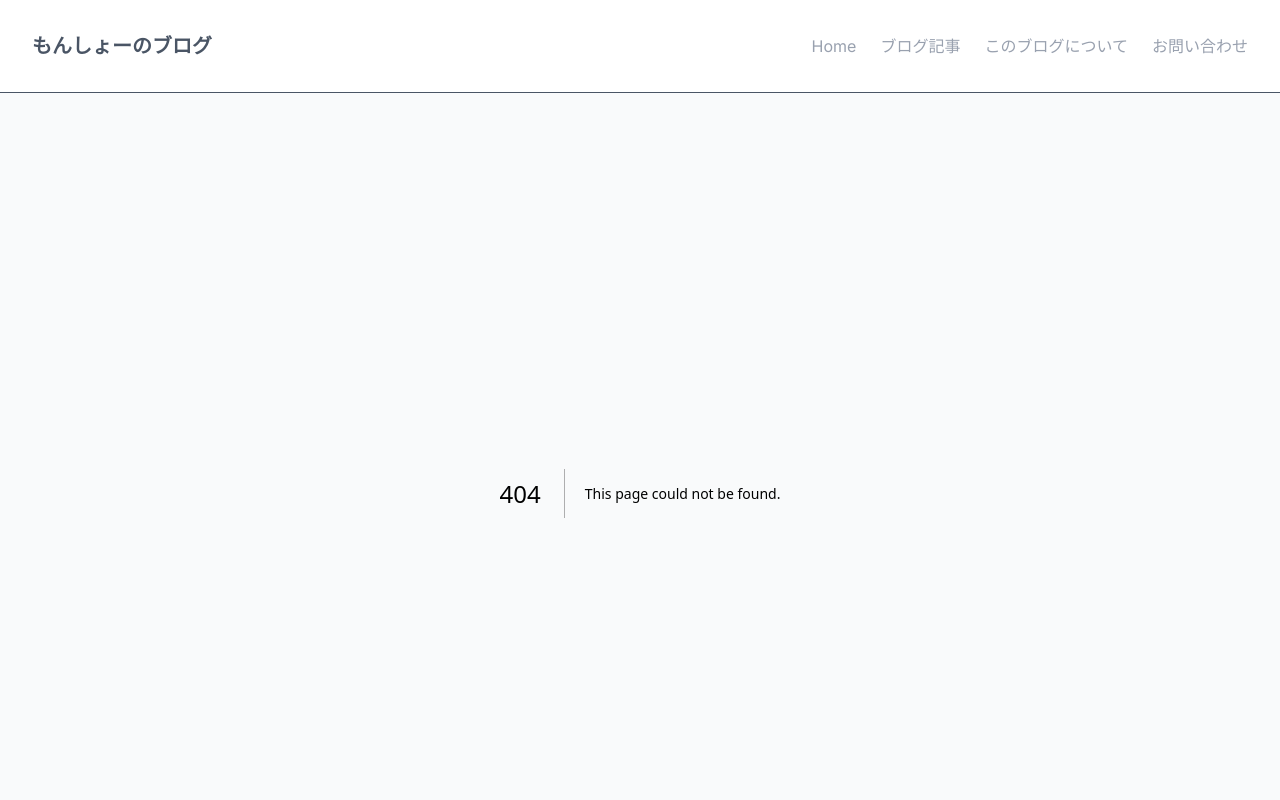
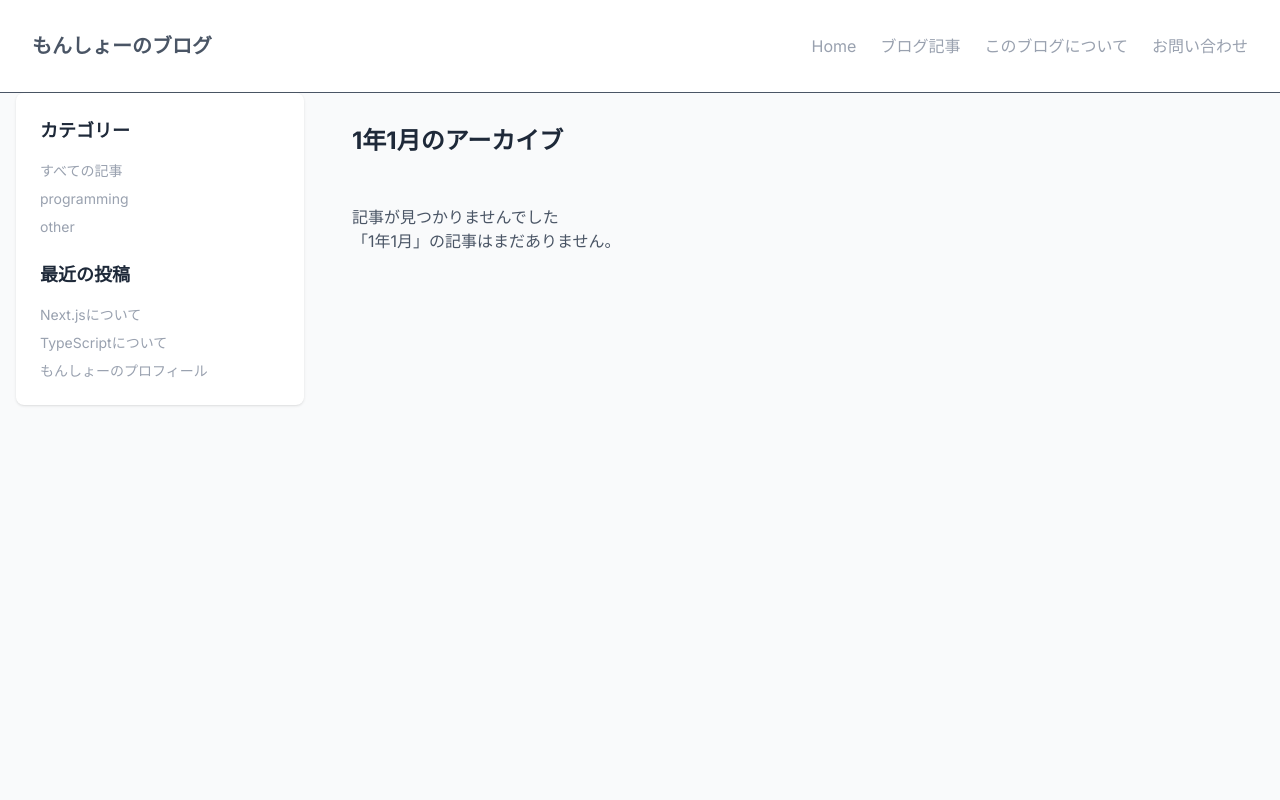
Before and after one commit to sho55/nextjs-blog, a Next.js app: page /blog/archive/1/1 in a window 1280 px wide. Before the commit this address had no page. Shown: the top 800 px of the page. Built offline with nearby package versions, Linux system fonts and the light colour scheme.

Commit message:
アーカイブページに修正

```diff
--- a/app/blog/[slug]/page.tsx
+++ b/app/blog/[slug]/page.tsx
@@ -1,3 +1,4 @@
+import { getPostBySlug } from "@/libs/posts";
 import { Metadata} from "next";
 type Props = {
     params: {slug: string}
@@ -21,40 +22,6 @@ export async function generateMetadata({params}:Props) : Promise<Metadata> {
             type:"article"
         }
     }
-}
-
-async function getPostBySlug(slug:string){
-    //ダミーデータ
-    const posts = {
-        "about-nextjs": {
-            title:"Next.jsについて",
-            content:`<h2>Next.jsの最新バージョンについて</h2>
-            <p>Next.jsは15がリリースされてます。React19を標準サポートしてます。</p>`,
-            date:"2025-08-01",
-            category:"programming",
-            author:"山田太郎"
-        },
-        "about-ts": {
-            title:"TypeScriptとは？",
-            content:`<h2>TypeScriptのメリット</h2>
-                    <p>型を安全に扱うことができる言語</p>
-
-                    <h2>利点</h2>
-                    <p>誤ったデータが入ってきたときに即座に検知することができ、エラーが減る</p>`,
-            date:"2025-08-10",
-            category:"programming",
-            author:"山田太郎"
-        },
-        "my-profile": {
-            title:"もんしょーのプロフィール",
-            content:`<h2>はじめに</h2>
-            <p>ITエンジニア。日々プログラミングを教えている。1994年生まれ。左利き。</p>`,
-            date:"2024-01-01",
-            category:"other",
-            author:"もんしょー"
-        },
-    }
-    return posts[slug as keyof typeof posts] || null;
 }
 
 export default async function PostPage({ params }:Props){
@@ -82,10 +49,21 @@ export default async function PostPage({ params }:Props){
                     <time className="text-sm text-gray-500">
                         {new Date(post.date).toLocaleString("jp-JP")}
                     </time>
+                    <span>{post.readTime}分で読める</span>
                 </div>
 
                 <h1 className="text-3xl font-bold text-gray-800 mb-4">{post.title}</h1>
                 <div className="flex items-center text-sm text-gray-600">by:{post.author}</div>
+
+                <div className="flex flex-wrap gap-2">
+                    {post.tags.map(
+                        (tag) => (
+                            <span key={tag} className="bg-gray-100 text-gray-700 text-xs px-2 py-1 rounded">
+                                #{tag}
+                            </span>
+                        )
+                    )}
+                </div>
             </header>
             {/* 本文 */}
             <div className="max-w-none text-gray-600"
--- /dev/null
+++ b/app/blog/archive/[year]/[month]/page.tsx
@@ -0,0 +1,83 @@
+import { getPostsByYearMonth } from "@/libs/posts";
+import Link from "next/link";
+import { notFound } from "next/navigation";
+
+type Props = {
+  params: {
+    year: string;
+    month: string;
+  };
+};
+
+export default function ArchivePage({ params }: Props) {
+  const { year, month } = params;
+
+  // 年月のチェック
+  const yearNum = parseInt(year);
+  const monthNum = parseInt(month);
+
+  if (isNaN(yearNum) || isNaN(monthNum) || monthNum < 1 || monthNum > 12) {
+    return notFound();
+  }
+
+  const monthNames = [
+    "1月",
+    "2月",
+    "3月",
+    "4月",
+    "5月",
+    "6月",
+    "7月",
+    "8月",
+    "9月",
+    "10月",
+    "11月",
+    "12月",
+  ];
+
+  const posts = getPostsByYearMonth(year, month);
+  console.log(posts);
+
+  return (
+    <div className="max-w-4xl mx-auto">
+      <h1 className="text-2xl font-bold text-gray-800 py-8 mb-4">
+        {year}年{monthNames[monthNum - 1]}のアーカイブ
+      </h1>
+      {posts.length > 0 ? (
+        <div className="space-y-6">
+          {posts.map((post) => (
+            <article
+              key={post.slug}
+              className="bg-white rounded-lg shadow hover:shadow-md transition-shadow p-6"
+            >
+              <div className="flex items-center gap-2">
+                <span className="bg-blue-100 text-blue-800 text-sm px-2 py-1 rounded-full">
+                  {post.category}
+                </span>
+                <time className="text-sm text-gray-500">
+                  {new Date(post.date).toLocaleDateString("jp-JP")}
+                </time>
+              </div>
+              <h2 className="text-xl font-semibold text-gray-800 mb-3">
+                <Link
+                  href={`/blog/${post.slug}`}
+                  className="hover:text-blue-800 transition-colors"
+                >
+                  {post.title}
+                </Link>
+              </h2>
+              <div className="text-gray-500 mb-4">{post.abstract}</div>
+            </article>
+          ))}
+        </div>
+      ) : (
+        <div>
+          <h2>記事が見つかりませんでした</h2>
+          <p>
+            「{year}年{monthNames[monthNum - 1]}」の記事はまだありません。
+          </p>
+        </div>
+      )}
+    </div>
+  );
+}
--- a/app/blog/category/[name]/page.tsx
+++ b/app/blog/category/[name]/page.tsx
@@ -0,0 +1,84 @@
+import { getAllPosts, getPostsByCategory } from "@/libs/posts";
+import Link from "next/link";
+import { Metadata } from "next";
+
+type Props = {
+    params : {name:string};
+}
+
+export async function getFormattedCaseCategory({params}:Props){
+    return  params.name.charAt(0).toLocaleUpperCase()+params.name.slice(1);
+}
+// 動的メタデータの生成
+export async function generateMetadata({params}:Props): Promise<Metadata>{
+    const categoryName = await getFormattedCaseCategory({params});
+    const posts = getPostsByCategory(params.name);
+    return {
+        title: `${categoryName}の記事一覧 | もんしょーのブログ`,
+        description: `${categoryName}に関する記事を${posts.length}件を掲載してます`
+    }
+}
+
+// 静的パスの生成→ビルド時に生成されるページ
+export async function generateStaticParams(){
+    const posts = getAllPosts();
+    const categories = [
+        ...new Set(posts.map((post)=> post.category.toLowerCase()))
+    ]
+
+    return categories.map((category) => ({
+        name:category
+    }));
+}
+
+export default async function CategoryPage({params}:Props){
+    const categoryName = params.name;
+    const posts = getPostsByCategory(categoryName);
+    const displayCategoryName = await getFormattedCaseCategory({params});
+    return (
+        <div className="max-w-3xl mx-auto">
+            {/* カテゴリーヘッダー */}
+            <div className="mb-8">
+                <div>
+                    <Link href="/blog">
+                    ←ブログの一覧に戻る
+                    </Link>
+                </div>
+            {/* タイトル */}
+            <h1 className="text-3xl font-bold text-gray-800 mb-2">{displayCategoryName}の記事</h1>
+            {posts.length > 0 &&
+            <p className="text-gray-600">{posts.length}件の記事が見つかりました</p>}
+            </div>
+
+            {/* 一覧 */}
+            {posts.length > 0 ? (
+                <div className="space-y-6">
+                    {posts.map((post) => (
+                        <article key={post.slug} className="bg-white rounded-lg shadow hover:shadow-md transition-shadow p-6">
+                            <div>
+                                <span className="bg-blue-100 text-blue-800 text-sm px-2 py-1 rounded-full">{post.category}</span>
+                                <div className="flex items-center gap-2 text-gray-500 mt-4">
+                                    <time>{new Date(post.date).toLocaleDateString("jp-JP")}</time>
+                                    <span>{post.readTime}分</span>
+                                </div>
+                            </div>
+                            <h2 className="text-xl font-semibold text-gray-800 mb-3"><Link href={`/blog/${post.slug}`} className="hover:text-blue-800 transition-colors">{post.title}</Link></h2>
+                            <p className="text-gray-500 mb-4">{post.abstract}</p>
+
+                            <div>by{post.author}</div>
+                            <div className="flex flex-wrap gap-2">{post.tags.slice(0,3).map((tag) => (
+                                <span key={tag} className="bg-gray-100 text-gray-700 text-xs py-3 px-2 rounded">#{tag}</span>
+                            ))}</div>
+                        </article>
+                    ))}
+
+                </div>
+            ):(
+                <div>
+                    <h2>記事が見つかりませんでした</h2>
+                    <p>「{displayCategoryName}」カテゴリの記事はまだありません。</p>
+                </div>
+            )}
+        </div>
+    )
+}
--- a/app/layout.tsx
+++ b/app/layout.tsx
@@ -41,7 +41,7 @@ export default function RootLayout({
         </nav>
       </header>
 
-      <div className="min-h-screen bg-gray-50">
+      <div className="min-h-screen bg-gray-50 text-gray-600">
         {children}
       </div>
 
--- /dev/null
+++ b/libs/posts.ts
@@ -0,0 +1,80 @@
+export type Post = {
+  slug: string;
+  title: string;
+  content: string;
+  abstract: string;
+  date: string;
+  category: string;
+  author: string;
+  tags: string[];
+  readTime: number;
+};
+
+// ダミー記事のデータ
+export const posts: Post[] = [
+  {
+    slug: "about-nextjs",
+    title: "Next.jsについて",
+    content: `<h2>Next.jsの最新バージョンについて</h2>
+        <p>Next.jsは15がリリースされてます。React19を標準サポートしてます。</p>`,
+    abstract: "Next.jsについて解説します",
+    date: "2025-08-01",
+    category: "programming",
+    author: "山田太郎",
+    tags: ["Next.js", "React", "エンジニア"],
+    readTime: 2,
+  },
+  {
+    slug: "about-ts",
+    title: "TypeScriptとは？",
+    content: `<h2>TypeScriptのメリット</h2>
+                <p>型を安全に扱うことができる言語</p>
+
+                <h2>利点</h2>
+                <p>誤ったデータが入ってきたときに即座に検知することができ、エラーが減る</p>`,
+    abstract: "TypeScriptのメリットについて解説します",
+    date: "2025-08-10",
+    category: "programming",
+    author: "山田太郎",
+    tags: ["TypeScript", "React", "静的型付け言語"],
+    readTime: 2,
+  },
+  {
+    slug: "my-profile",
+    title: "もんしょーのプロフィール",
+    content: `<h2>はじめに</h2>
+        <p>ITエンジニア。日々プログラミングを教えている。1994年生まれ。左利き。</p>`,
+    abstract: "もんしょーという人物について紹介します",
+    date: "2024-01-01",
+    category: "other",
+    author: "もんしょー",
+    tags: ["プロフィール", "エンジニア", "もんしょー"],
+    readTime: 1,
+  },
+];
+
+// スラグから記事を取得する
+export function getPostBySlug(slug: string): Post | null {
+  return posts.find((post) => post.slug === slug) || null;
+}
+
+// カテゴリ別の記事を取得する
+export function getPostsByCategory(category: string): Post[] {
+  return posts.filter(
+    (post) => post.category.toLowerCase() === category.toLowerCase()
+  );
+}
+
+// 年月別の記事を取得する
+export function getPostsByYearMonth(year: string, month: string): Post[] {
+  // ０埋めする
+  const yearMonth = year + "-" + month.padStart(2, "0");
+  return posts.filter((post) => post.date.substring(0, 7) === yearMonth);
+}
+
+// 全件取得する
+export function getAllPosts(): Post[] {
+  return posts.sort(
+    (a, b) => new Date(b.date).getTime() - new Date(a.date).getTime()
+  );
+}
```
